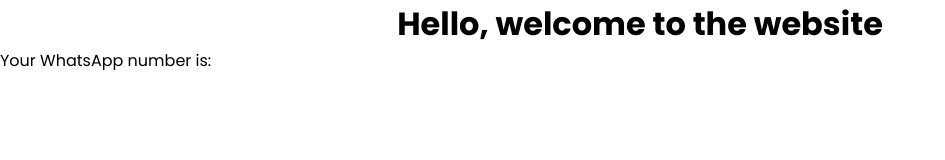
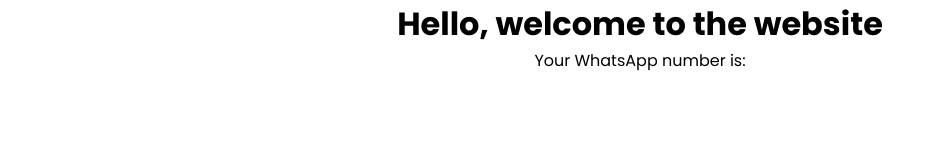
Before and after one commit to Shivraj-K09/OTPLess---Login, a website: page welcome.html in a window 1280 px wide. Shown: the whole page, without its empty margins (0-945 px from the left). Drawn offline with Linux system fonts and the light colour scheme.

Commit message:
Update welcome.html

```diff
--- a/welcome.html
+++ b/welcome.html
@@ -9,7 +9,7 @@
   </head>
   <body>
     <h1 class="heading">Hello, welcome to the website</h1>
-    <p>Your WhatsApp number is: <span id="waNumber"></span></p>
+    <p style="text-align: center">Your WhatsApp number is: <span id="waNumber"></span></p>
     <script>
       // Retrieve the WhatsApp number from the query parameter
       const urlParams = new URLSearchParams(window.location.search);
```
